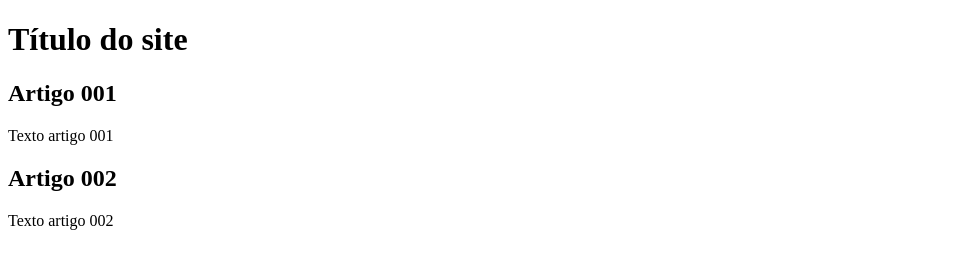
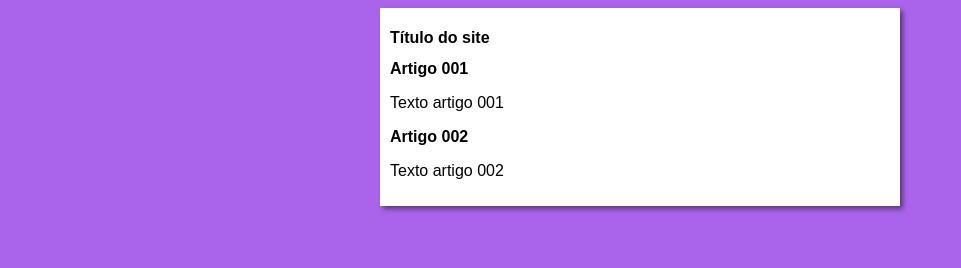
Before and after one commit to longaraifurlan/projeto_site, a plain HTML site: page index.html in a window 1280 px wide. Shown: the whole page, without its empty margins (0-961 px from the left). Drawn offline with Linux system fonts and the light colour scheme.

Commit message:
Inicio de design

```diff
--- /dev/null
+++ b/estilos/style.css
@@ -0,0 +1,18 @@
+*{
+    font-family: Arial, Helvetica, sans-serif;
+    font-size: 16px;
+}
+
+body {
+    background-color: rgb(170, 100, 236);
+
+}
+
+
+main {
+    background-color: white;
+    width: 500px;
+    margin: auto;
+    padding: 10px;
+    box-shadow: 3px 3px 5px rgba(0, 0, 0, 0.473);
+}
--- a/index.html
+++ b/index.html
@@ -4,6 +4,7 @@
     <meta charset="UTF-8">
     <meta name="viewport" content="width=device-width, initial-scale=1.0">
     <title>Título do site</title>
+<link rel="stylesheet" href="estilos/style.css">
 </head>
 <body>
     <main>
```
